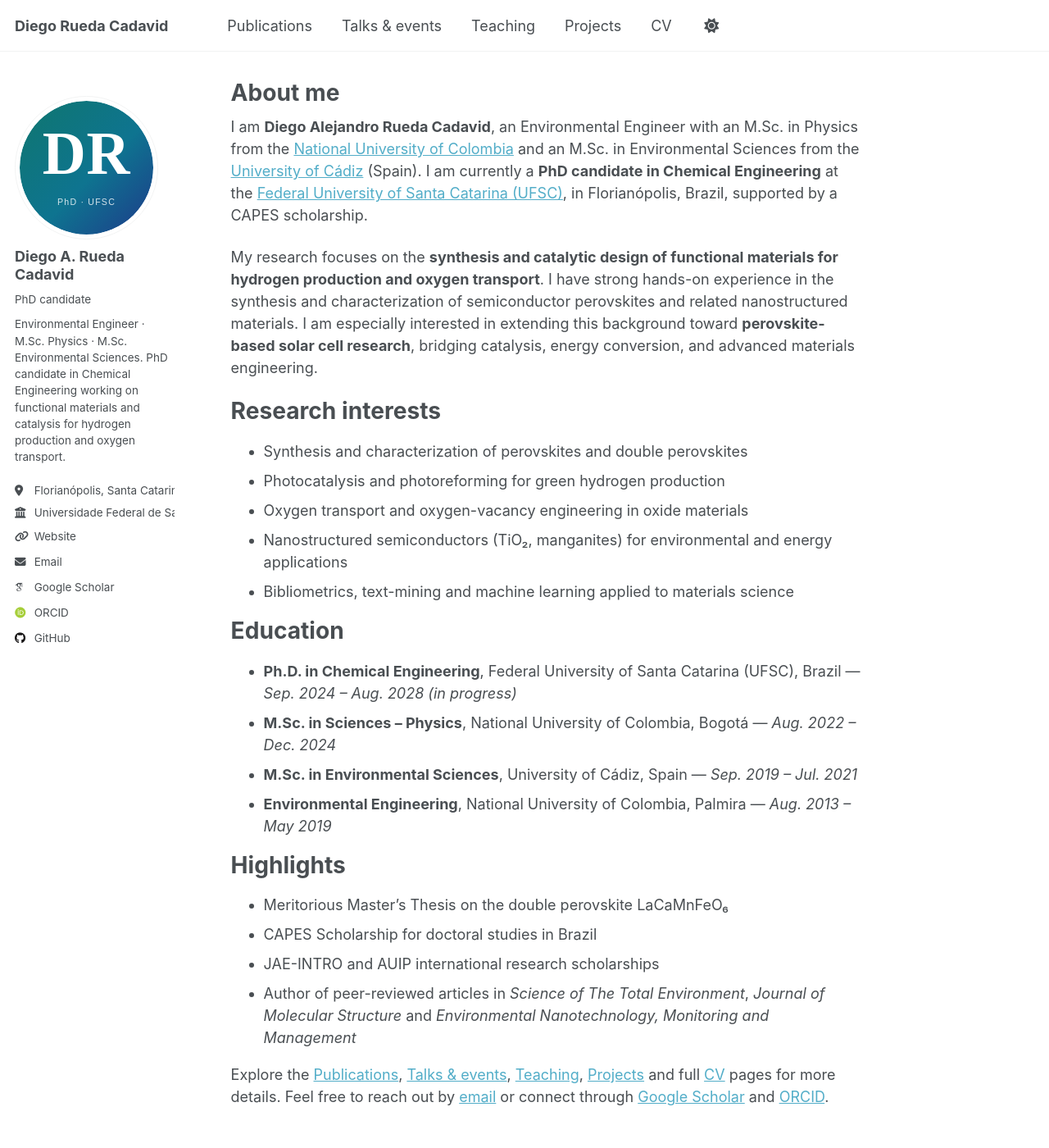
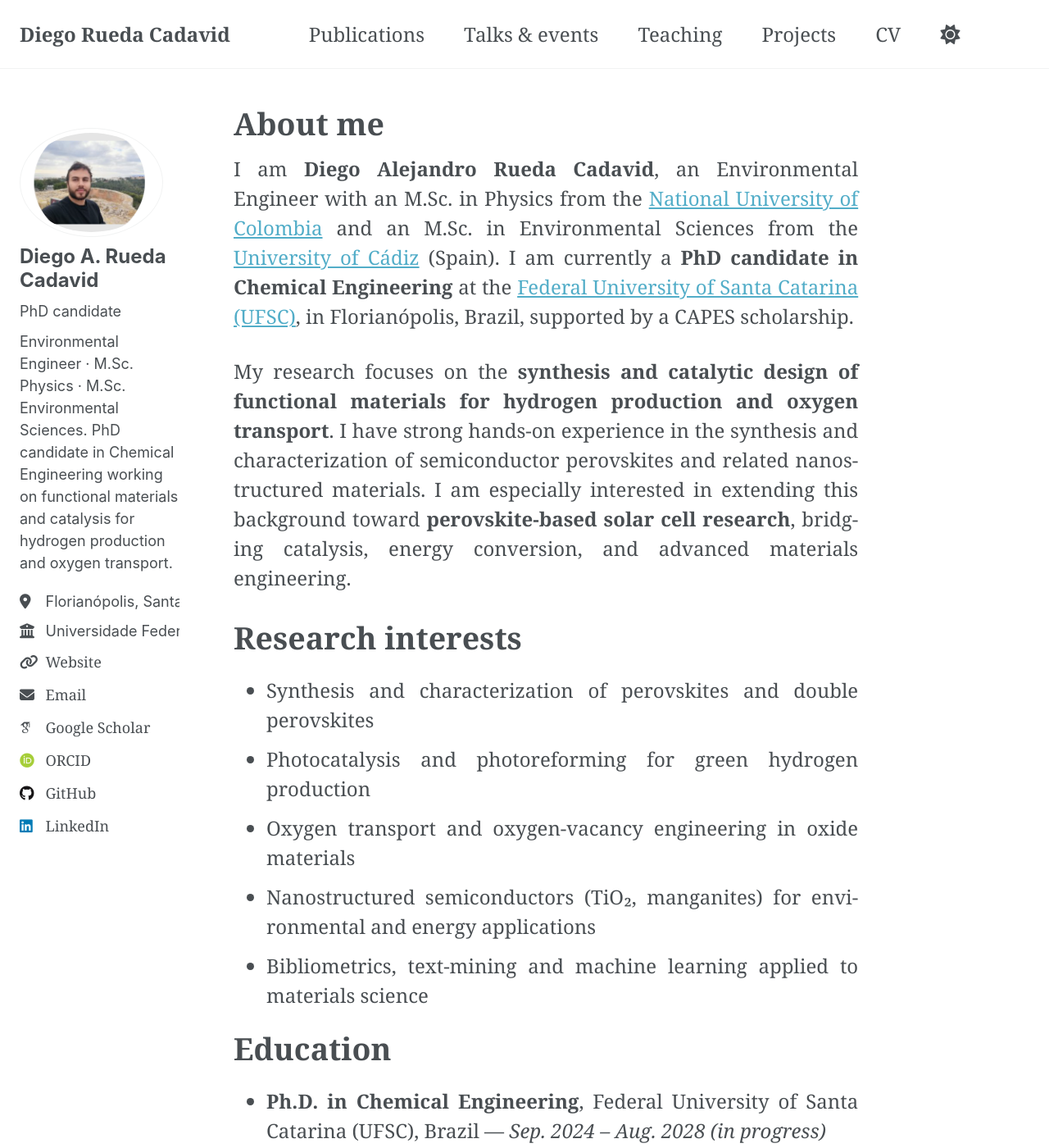
Before and after one commit to diaruedaca/diaruedaca.github.io, a Jekyll site: the page built from _pages/about.md, in a window 1280 px wide and 1400 px high. Shown: the whole window at 82% size. Built offline with Jekyll 4.4.1, drawn with Linux system fonts in a browser that asks for light colours; some web fonts are replaced; a script that is not in the unit is left out.

Commit message:
Add real profile photo, LinkedIn, and styling (Computer Modern, justified, larger text)
- Use uploaded photo images/profile-photo.png as avatar (remove placeholder svg)
- Add LinkedIn profile and update Google Scholar link (also in cv.json)
- Load Computer Modern web font site-wide, justify body copy, increase base font size

Co-Authored-By: Claude Opus 4.8 <noreply@anthropic.com>

```diff
--- a/_config.yml
+++ b/_config.yml
@@ -22,7 +22,7 @@ repository               : "diaruedaca/diaruedaca.github.io"
 #               Additional customization can be done by editing /_includes/author-profile.html
 author:
   # Biographic information
-  avatar           : "profile.svg"
+  avatar           : "profile-photo.png"
   name             : "Diego A. Rueda Cadavid"
   pronouns         : "PhD candidate"
   bio              : "Environmental Engineer · M.Sc. Physics · M.Sc. Environmental Sciences. PhD candidate in Chemical Engineering working on functional materials and catalysis for hydrogen production and oxygen transport."
@@ -34,7 +34,7 @@ author:
   # Academic websites
   academia         : # URL
   arxiv            : # URL - Update with the correct link to your profile
-  googlescholar    : "https://scholar.google.com/citations?user=8dxPWxAAAAAJ&hl=es&oi=ao"
+  googlescholar    : "https://scholar.google.com/citations?user=_TxDYaEAAAAJ&hl=es&oi=ao"
   inspire-hep      : # URL
   impactstory      : # URL
   orcid            : "https://orcid.org/0000-0001-8185-7986"
@@ -62,7 +62,7 @@ author:
   keybase          : # Username
   instagram        : # Username
   lastfm           : # Username
-  linkedin         : # Username
+  linkedin         : "diego-alejandro-rueda-cadavid-43841417a"
   mastodon         : # URL
   medium           : # URL
   pinterest        : # Username
--- a/_data/cv.json
+++ b/_data/cv.json
@@ -16,7 +16,7 @@
       {
         "network": "Google Scholar",
         "username": "",
-        "url": "https://scholar.google.com/citations?user=8dxPWxAAAAAJ&hl=es"
+        "url": "https://scholar.google.com/citations?user=_TxDYaEAAAAJ&hl=es"
       },
       {
         "network": "ORCID",
--- a/_includes/head/custom.html
+++ b/_includes/head/custom.html
@@ -14,4 +14,45 @@
 <link rel="icon" href="/images/favicon.ico"/>
 <meta name="theme-color" content="#ffffff"/>
 
+<!-- Computer Modern (LaTeX) web font -->
+<link rel="stylesheet" href="https://cdn.jsdelivr.net/gh/aaaakshat/cm-web-fonts/font/Serif/cmun-serif.css"/>
+
+<style>
+  /* Computer Modern across the site. Font-awesome/academicons keep their own
+     font because the icon rules target .fa/.ai elements directly. */
+  body,
+  h1, h2, h3, h4, h5, h6,
+  p, ul, ol, li, dt, dd, blockquote, figcaption, label, table,
+  a, .btn, button, input, textarea, select,
+  .author__name, .author__pronouns, .author__bio, .author__urls,
+  .masthead, .greedy-nav, .site-title, .site-subtitle,
+  .page__title, .page__content, .page__meta,
+  .archive__item-title, .archive__item-excerpt, .page__footer {
+    font-family: "Computer Modern Serif", Georgia, "Times New Roman", serif;
+  }
+
+  /* Slightly larger base text (Computer Modern reads a touch small). */
+  html { font-size: 18px; }
+  @media (min-width: 37.5em) { html { font-size: 20px; } }
+  @media (min-width: 56.25em) { html { font-size: 22px; } }
+  @media (min-width: 75em)    { html { font-size: 24px; } }
+
+  /* Justify the body copy for an even, polished text block. */
+  .page__content p,
+  .page__content li,
+  .page__content blockquote,
+  .archive__item-excerpt {
+    text-align: justify;
+    text-justify: inter-word;
+    -webkit-hyphens: auto;
+    hyphens: auto;
+  }
+
+  /* Keep navigation, titles and meta left-aligned. */
+  .masthead, .greedy-nav, .page__title,
+  .archive__item-title, .page__meta, .author__urls li {
+    text-align: left;
+  }
+</style>
+
 <!-- end custom head snippets -->
```
Also changed, not shown: images/profile-photo.png (renamed from foto mia 2.png), images/profile.svg (deleted).
